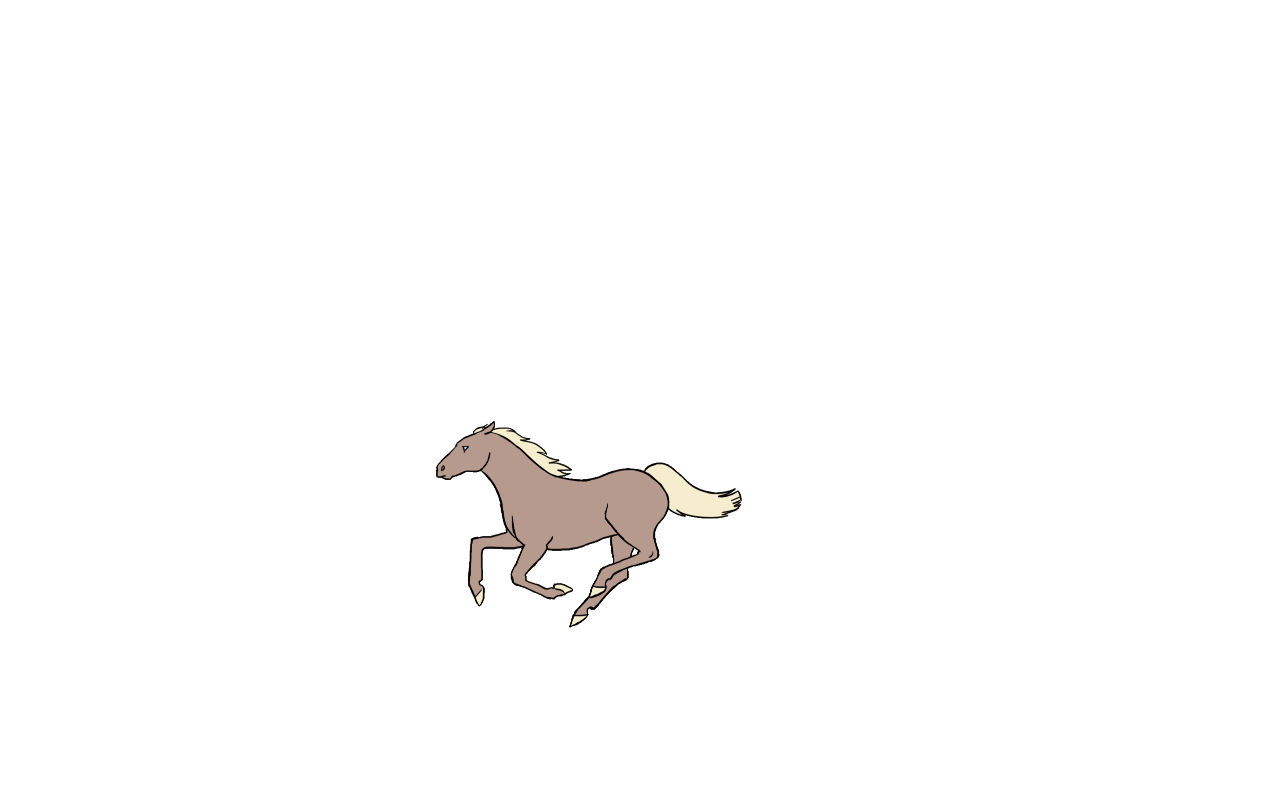
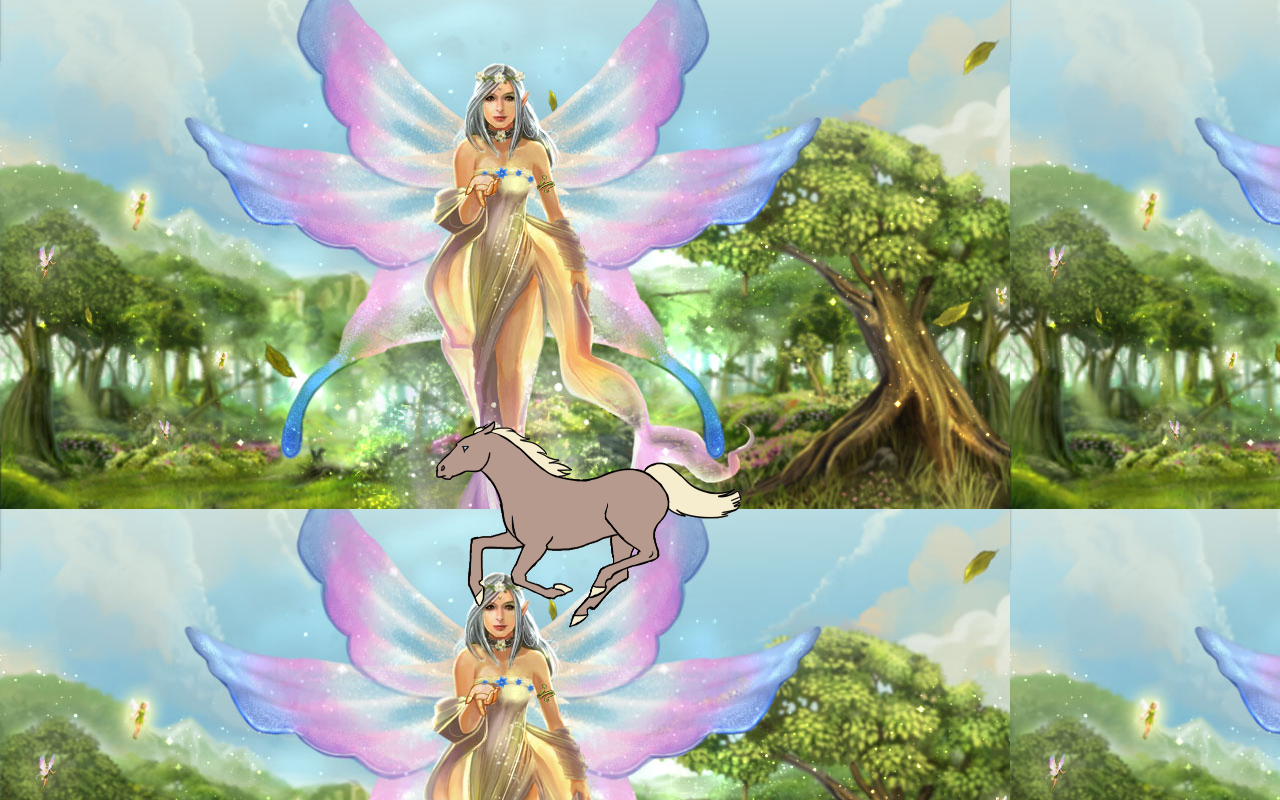
Before and after one commit to kring/hypotheticalhorse, a website: page public/index.html in a window 1280 px wide. Drawn offline with Linux system fonts and the light colour scheme.

Commit message:
Add background colors/images.

```diff
--- a/public/index.css
+++ b/public/index.css
@@ -1,4 +1,5 @@
 .page {
+    background-color: red;
     position: absolute;
     top: 0;
     bottom: 0;
--- a/public/scripts/horse.js
+++ b/public/scripts/horse.js
@@ -3,3 +3,42 @@ addEventListener('mousemove', function(event) {
     horse.style.left = event.clientX + 'px';
     horse.style.top = event.clientY + 'px';
 }, false);
+
+const colors = [
+    'pink',
+    'blue',
+    'green',
+    'purple',
+    'orange',
+    'yellow',
+    'red'
+];
+
+const backgrounds = [
+    'images/rainbow-fairy.jpg',
+    'images/dino1.jpg',
+    'images/velociraptor.png',
+    'images/star-fairy.png'
+];
+
+let currentColor = -1;
+let currentImage = -1;
+
+setInterval(function() {
+    ++currentColor;
+    if (currentColor >= colors.length) {
+        currentColor = 0;
+    }
+
+    const color = colors[currentColor];
+    const page = document.getElementsByClassName('page')[0];
+    page.style['background-color'] = color;
+
+    ++currentImage;
+    if (currentImage >= backgrounds.length) {
+        currentImage = 0;
+    }
+
+    const image = backgrounds[currentImage];
+    page.style['background-image'] = `url(${image})`;
+}, 5000);
```
Also changed, not shown: public/images/rainbow-fairy.jpg (added), public/images/star-fairy.png (added), public/images/velociraptor.png (added), 1 other file.
